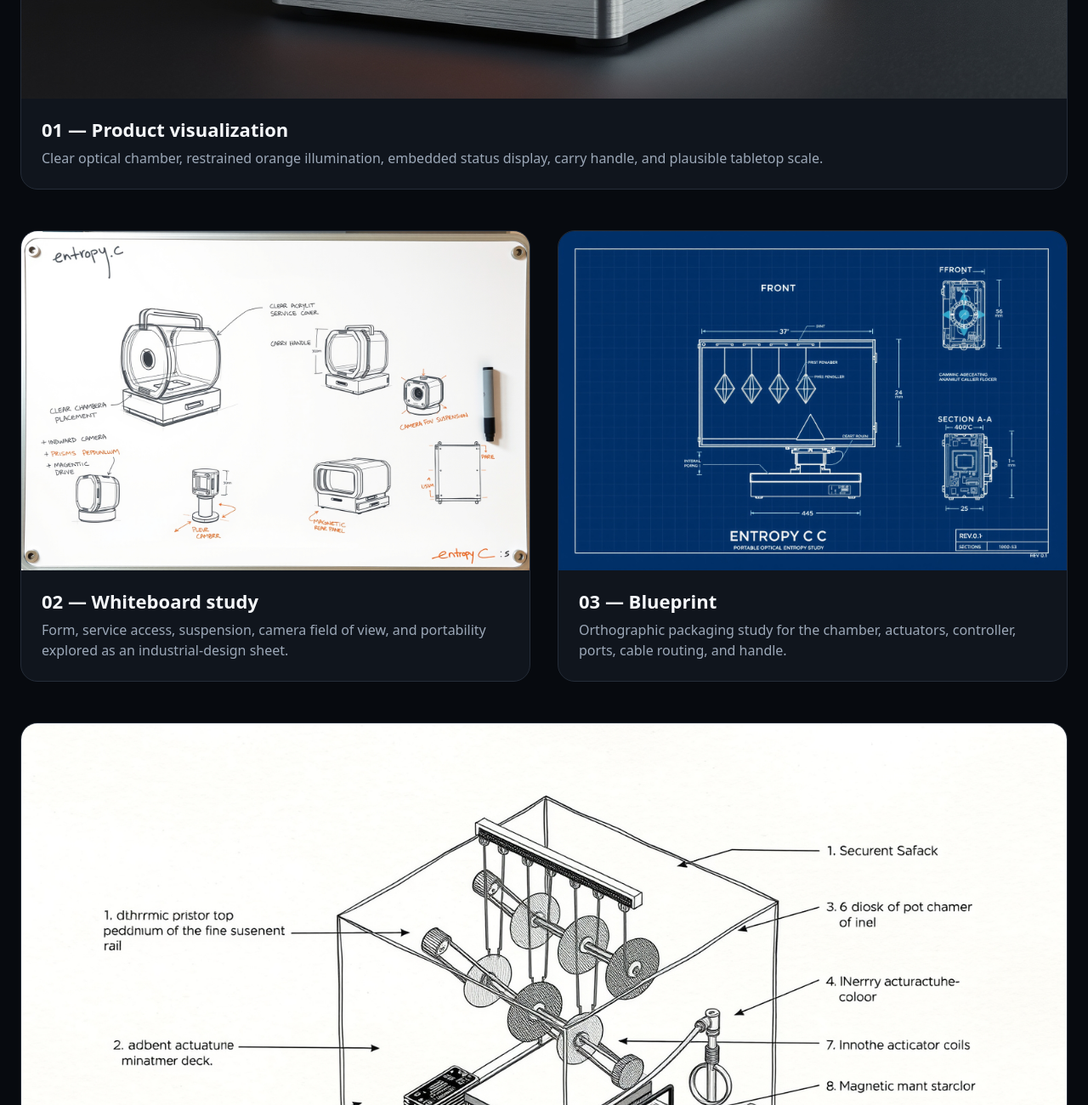
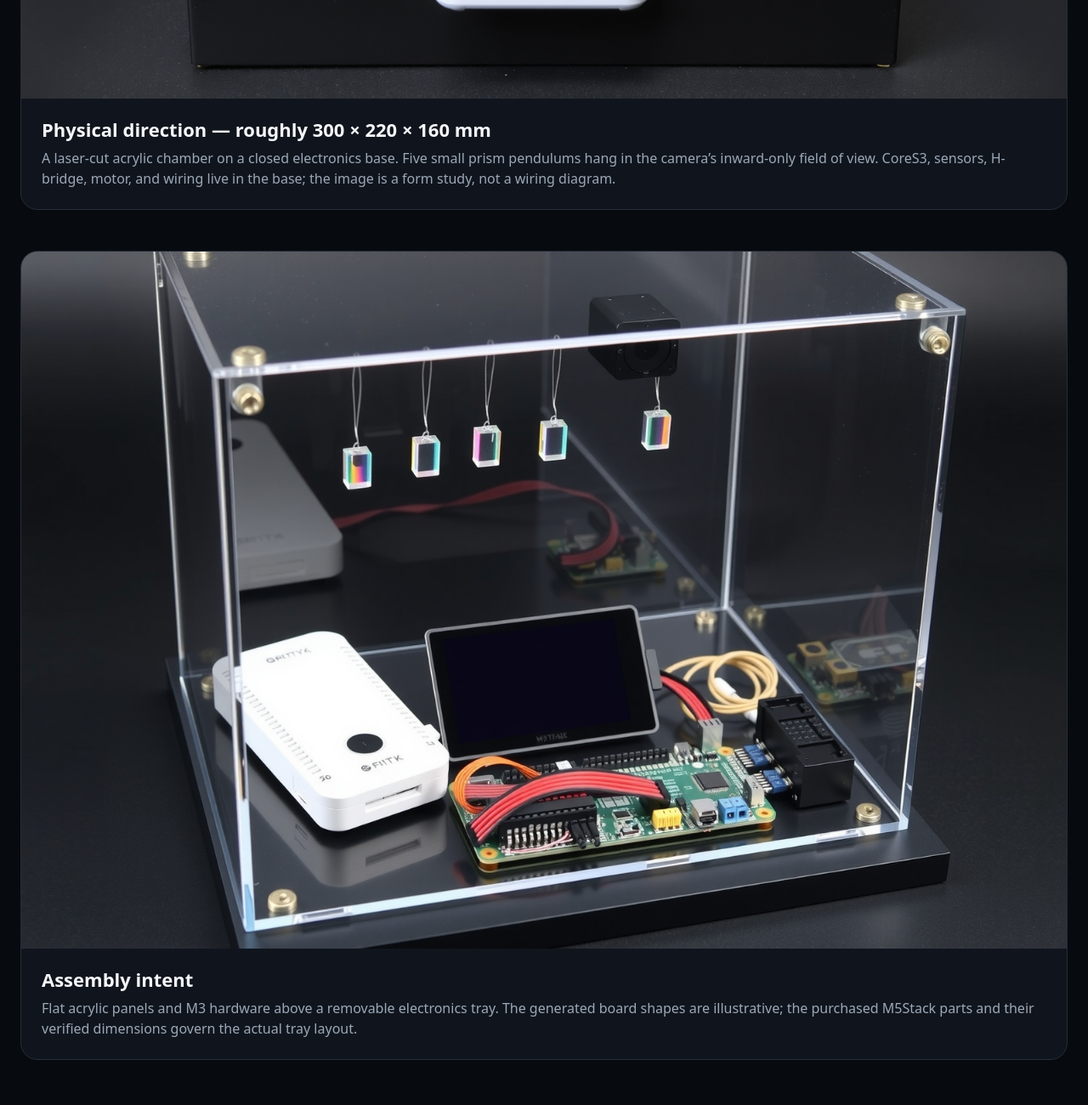
Before and after one commit to acoyfellow/entropy-c, a plain HTML site: page mockups/index.html in a window 1280 px wide. Shown: the part 1040-2340 px from the top of the page at 85% size. Drawn offline with Linux system fonts and the light colour scheme.

Commit message:
Ground physical concept in researched dimensions

```diff
--- a/mockups/index.html
+++ b/mockups/index.html
@@ -31,22 +31,12 @@
     </header>
     <section class="grid">
       <figure>
-        <img src="hero.jpg" alt="Photorealistic product concept for entropy c">
-        <figcaption><h2>01 — Product visualization</h2><p>Clear optical chamber, restrained orange illumination, embedded status display, carry handle, and plausible tabletop scale.</p></figcaption>
+        <img src="physical-concept.jpg" alt="Realistic physical concept for entropy c">
+        <figcaption><h2>Physical direction — roughly 300 × 220 × 160 mm</h2><p>A laser-cut acrylic chamber on a closed electronics base. Five small prism pendulums hang in the camera’s inward-only field of view. CoreS3, sensors, H-bridge, motor, and wiring live in the base; the image is a form study, not a wiring diagram.</p></figcaption>
       </figure>
-      <div class="pair">
-        <figure>
-          <img src="whiteboard.jpg" alt="Industrial designer whiteboard studies for entropy c">
-          <figcaption><h2>02 — Whiteboard study</h2><p>Form, service access, suspension, camera field of view, and portability explored as an industrial-design sheet.</p></figcaption>
-        </figure>
-        <figure>
-          <img src="blueprint.jpg" alt="Engineering blueprint views for entropy c">
-          <figcaption><h2>03 — Blueprint</h2><p>Orthographic packaging study for the chamber, actuators, controller, ports, cable routing, and handle.</p></figcaption>
-        </figure>
-      </div>
       <figure>
-        <img src="cutaway.jpg" alt="Technical ink cutaway illustration for entropy c">
-        <figcaption><h2>04 — Ink cutaway</h2><p>A quieter technical illustration emphasizing assembly logic and the relationship between optics, sensing, actuation, and compute.</p></figcaption>
+        <img src="assembly-realistic.jpg" alt="Open assembly study for entropy c">
+        <figcaption><h2>Assembly intent</h2><p>Flat acrylic panels and M3 hardware above a removable electronics tray. The generated board shapes are illustrative; the purchased M5Stack parts and their verified dimensions govern the actual tray layout.</p></figcaption>
       </figure>
     </section>
   </main>
```
Also changed, not shown: mockups/assembly-realistic.jpg (added), mockups/physical-concept.jpg (added).
